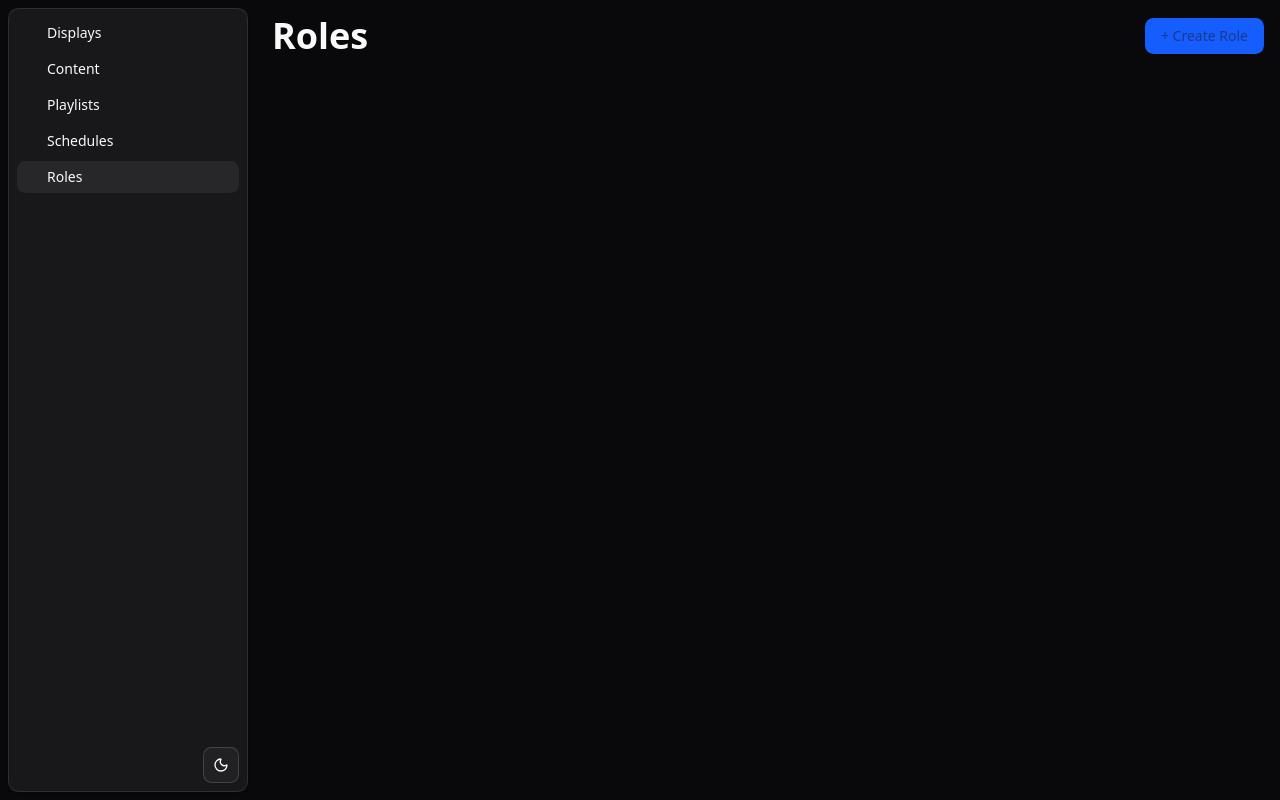
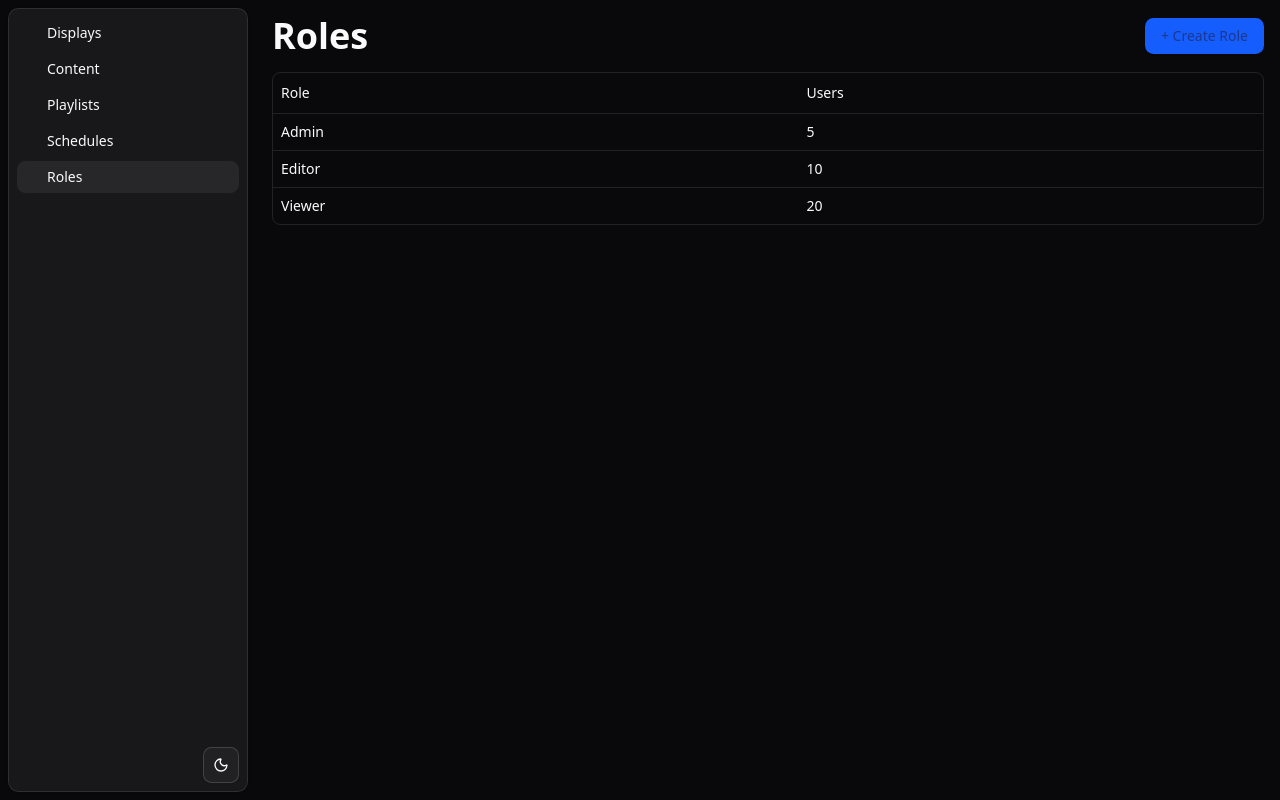
Before and after one commit to jcajuab/wildfire, a React (Vite) app in the folder apps/web/: page /admin/roles in a window 1280 px wide. Built offline with nearby package versions, Linux system fonts and the light colour scheme; some icons are missing.

Commit message:
feat: add types folder

```diff
--- /dev/null
+++ b/apps/web/src/components/ui/data-table.tsx
@@ -0,0 +1,78 @@
+import {
+  type ColumnDef,
+  flexRender,
+  getCoreRowModel,
+  useReactTable,
+} from '@tanstack/react-table'
+
+import {
+  Table,
+  TableBody,
+  TableCell,
+  TableHead,
+  TableHeader,
+  TableRow,
+} from './table'
+
+interface DataTableProps<TData, TValue> {
+  columns: ColumnDef<TData, TValue>[]
+  data: TData[]
+}
+
+export function DataTable<TData, TValue>({
+  columns,
+  data,
+}: DataTableProps<TData, TValue>) {
+  const table = useReactTable({
+    data,
+    columns,
+    getCoreRowModel: getCoreRowModel(),
+  })
+
+  return (
+    <div className='overflow-hidden rounded-md border'>
+      <Table>
+        <TableHeader>
+          {table.getHeaderGroups().map((headerGroup) => (
+            <TableRow key={headerGroup.id}>
+              {headerGroup.headers.map((header) => {
+                return (
+                  <TableHead key={header.id}>
+                    {header.isPlaceholder
+                      ? null
+                      : flexRender(
+                          header.column.columnDef.header,
+                          header.getContext(),
+                        )}
+                  </TableHead>
+                )
+              })}
+            </TableRow>
+          ))}
+        </TableHeader>
+        <TableBody>
+          {table.getRowModel().rows?.length ? (
+            table.getRowModel().rows.map((row) => (
+              <TableRow
+                data-state={row.getIsSelected() && 'selected'}
+                key={row.id}
+              >
+                {row.getVisibleCells().map((cell) => (
+                  <TableCell key={cell.id}>
+                    {flexRender(cell.column.columnDef.cell, cell.getContext())}
+                  </TableCell>
+                ))}
+              </TableRow>
+            ))
+          ) : (
+            <TableRow>
+              <TableCell className='h-24 text-center' colSpan={columns.length}>
+                No results.
+              </TableCell>
+            </TableRow>
+          )}
+        </TableBody>
+      </Table>
+    </div>
+  )
+}
--- a/apps/web/src/routes/admin.roles.tsx
+++ b/apps/web/src/routes/admin.roles.tsx
@@ -1,10 +1,30 @@
 import { createFileRoute } from '@tanstack/react-router'
 
 import { Button } from '#/components/ui/button'
+import { DataTable } from '#/components/ui/data-table'
+import { columns, type Role } from '#/types/columnRoles'
 
 export const Route = createFileRoute('/admin/roles')({
   component: Component,
 })
+
+const data: Role[] = [
+  {
+    id: '1',
+    role: 'Admin',
+    totalUsers: 5,
+  },
+  {
+    id: '2',
+    role: 'Editor',
+    totalUsers: 10,
+  },
+  {
+    id: '3',
+    role: 'Viewer',
+    totalUsers: 20,
+  },
+]
 
 function Component() {
   return (
@@ -14,6 +34,8 @@ function Component() {
         <h1 className='mr-auto text-4xl font-bold'>Roles</h1>
         <Button className='ml-auto'>+ Create Role</Button>
       </div>
+
+      <DataTable columns={columns} data={data} />
     </>
   )
 }
--- /dev/null
+++ b/apps/web/src/types/columnRoles.ts
@@ -0,0 +1,21 @@
+import type { ColumnDef } from '@tanstack/react-table'
+
+// (1) Define the columns for the table
+// This type is used to define the shape of our data.
+// You can use a Zod schema here if you want.
+export type Role = {
+  id: string
+  role: string
+  totalUsers: number
+}
+
+export const columns: ColumnDef<Role>[] = [
+  {
+    accessorKey: 'role',
+    header: 'Role',
+  },
+  {
+    accessorKey: 'totalUsers',
+    header: 'Users',
+  },
+]
```
